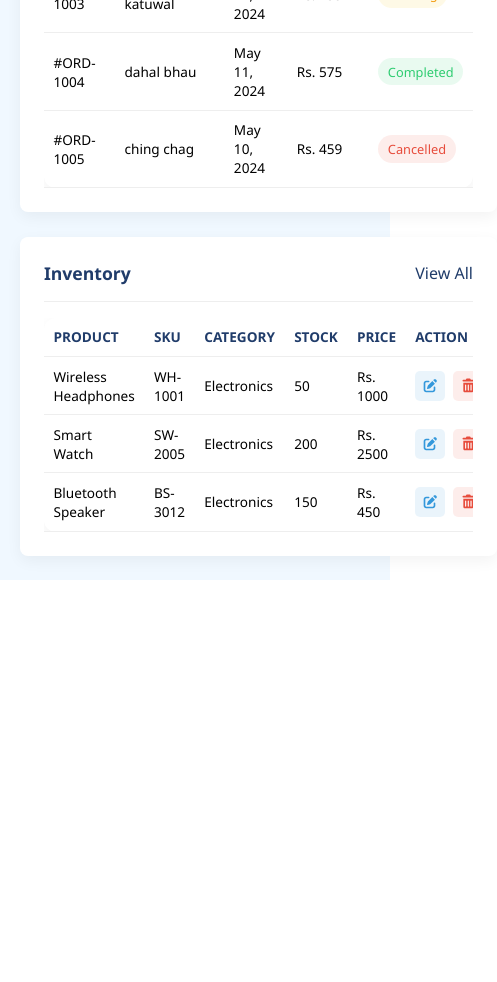
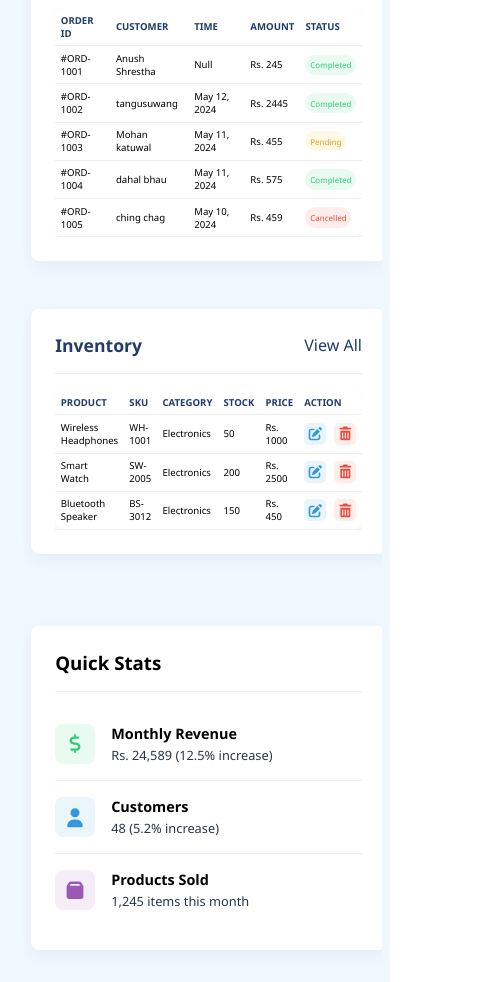
Before and after one commit to Anush980/Customer_Inventory_Management_System, a React (Create React App) app: page /dashboard in a window 390 px wide. Shown: the part 780-1762 px from the top of the page, 497 px wide, since content can reach past the window. Before the commit the page ends 1360 px from the top, so only its background shows below. Built offline with nearby package versions, Linux system fonts and the light colour scheme.

Commit message:
made table repsonive for smaller devices

```diff
--- a/src/components/dashboard/PageHeader/pageHeader.css
+++ b/src/components/dashboard/PageHeader/pageHeader.css
@@ -10,9 +10,11 @@
             font-size: 1.5rem;
             color: var(--secondary);
         }
- @media(max-width:1100px){
+ @media(max-width:1000px){
     .page-header{
+        margin-top: 2%;
                  width:70vw;
+                 padding-right: 13%;
             }
  }
         @media(max-width:768px){
@@ -22,7 +24,7 @@
         }
         @media(max-width:480px){
             .page-header{
-                 width:90vw;
+                 width:98vw;
             }}
 
         .btn {
--- /dev/null
+++ b/src/components/dashboard/QuickStats/QuickStats.jsx
@@ -0,0 +1,47 @@
+import React from 'react';
+import "./quickStats.css";
+import { FontAwesomeIcon } from "@fortawesome/react-fontawesome";
+
+const QuickStats = () => {
+  return (
+   <div className="quick-stats-wrapper">
+                        <div className="quick-stats-header">
+                            <h3>Quick Stats</h3>
+                        </div>
+
+                        <div className="quick-stats">
+                            <div className="stat">
+                                <div className="stat-icon sales">
+                                    <FontAwesomeIcon icon="dollar-sign"/>
+                                </div>
+                                <div className="stat-info">
+                                    <h4>Monthly Revenue</h4>
+                                    <p>Rs. 24,589 (12.5% increase)</p>
+                                </div>
+                            </div>
+
+                            <div className="stat">
+                                <div className="stat-icon customers">
+                                    <FontAwesomeIcon icon="user"/>
+                                </div>
+                                <div className="stat-info">
+                                    <h4>Customers</h4>
+                                    <p>48 (5.2% increase)</p>
+                                </div>
+                            </div>
+
+                            <div className="stat">
+                                <div className="stat-icon inventory">
+                                    <FontAwesomeIcon icon="box"/>
+                                </div>
+                                <div className="stat-info">
+                                    <h4>Products Sold</h4>
+                                    <p>1,245 items this month</p>
+                                </div>
+                            </div>
+                        </div>
+                    </div>
+  )
+}
+
+export default QuickStats
--- /dev/null
+++ b/src/components/dashboard/QuickStats/quickStats.css
@@ -0,0 +1,68 @@
+ .quick-stats-wrapper{
+            background-color: white;
+            border-radius: 8px;
+            padding: 1.5rem;
+            box-shadow: 0 5px 15px rgba(0,0,0,0.05);
+            margin-bottom: 1.5rem;
+        }
+
+        .quick-stats-header {
+            display: flex;
+            justify-content: space-between;
+            align-items: center;
+            margin-bottom: 1rem;
+            padding-bottom: 1rem;
+            border-bottom: 1px solid #eee;
+        }
+
+        .quick-stats-heade h3 {
+            font-size: 1.1rem;
+            color: var(--secondary);
+        }
+
+.quick-stats .stat {
+            display: flex;
+            align-items: center;
+            padding: 1rem 0;
+            border-bottom: 1px solid #eee;
+        }
+
+        .quick-stats .stat:last-child {
+            border-bottom: none;
+        }
+
+        .stat-icon {
+            width: 40px;
+            height: 40px;
+            border-radius: 8px;
+            display: flex;
+            align-items: center;
+            justify-content: center;
+            margin-right: 1rem;
+            font-size: 1.2rem;
+        }
+
+        .stat-icon.sales {
+            background-color: rgba(46, 204, 113, 0.1);
+            color: var(--success);
+        }
+
+        .stat-icon.customers {
+            background-color: rgba(52, 152, 219, 0.1);
+            color: var(--primary);
+        }
+
+        .stat-icon.inventory {
+            background-color: rgba(155, 89, 182, 0.1);
+            color: #9b59b6;
+        }
+
+        .stat-info h4 {
+            font-size: 0.9rem;
+            margin-bottom: 0.2rem;
+        }
+
+        .stat-info p {
+            font-size: 0.8rem;
+            color: var(--gray);
+        }
--- a/src/components/dashboard/StatsCard/statsCard.css
+++ b/src/components/dashboard/StatsCard/statsCard.css
@@ -61,3 +61,9 @@
         .change icon {
             margin-right: 5px;
         }
+        @media (max-width: 480px) {
+            .stat-card {
+           padding: 1rem;
+           width: 86vw;
+            }
+        }
--- a/src/components/table/table.css
+++ b/src/components/table/table.css
@@ -1,5 +1,4 @@
 .card {
-  margin-top: 25px;
   background-color: white;
   border-radius: 8px;
   padding: 1.5rem;
@@ -20,16 +19,17 @@
   font-size: 1.1rem;
   color: var(--secondary);
 }
-.card-header .viewbtn{
+
+.card-header .viewbtn {
   text-decoration: none;
-    color:var(--secondary);
+  color: var(--secondary);
   cursor: pointer;
   font-weight: 500;
-    transition: transform 0.15s ;
+  transition: transform 0.15s;
 }
-.card-header .viewbtn:hover{
+
+.card-header .viewbtn:hover {
   transform: scale(1.05);
-
 }
 
 /* Table container */
@@ -45,7 +45,7 @@ table {
   border-radius: 12px;
   width: 100%;
   border-collapse: collapse;
-  min-width: 600px;
+  min-width: 600px; /* for larger screens */
 }
 
 /* Table header */
@@ -66,6 +66,7 @@ td {
   border-bottom: 1px solid #eee;
   font-size: 0.9rem;
 }
+
 .status {
   display: inline-block;
   padding: 0.3rem 0.6rem;
@@ -135,17 +136,60 @@ td {
   color: white;
 }
 
-
-
-/* Mobile-friendly tweaks */
-@media (max-width: 600px) {
+@media (max-width: 1200px) {
      table {
     min-width: 100%;
   }
 
   th,
   td {
-    padding: 0.6rem;
-    font-size: 0.85rem;
+    padding: 0.5rem;
+    font-size: 0.8rem;
+  }
+
+  .action-btn {
+    width: 25px;
+    height: 25px;
   }
 }
+
+@media (max-width: 768px) {
+  table {
+    min-width: 100%;
+  }
+
+  th,
+  td {
+    padding: 0.5rem;
+    font-size: 0.8rem;
+  }
+
+  .action-btn {
+    width: 25px;
+    height: 25px;
+  }
+}
+
+@media (max-width: 480px) {
+  table {
+    min-width: 100%;
+  }
+
+  th,
+  td {
+    padding: 0.35rem;
+    font-size: 0.6rem;
+  }
+  .status {
+  padding: 0.3rem 0.3rem;
+
+  font-size: 0.5rem;
+
+  }
+
+
+  .action-btn {
+    width: 22px;
+    height: 22px;
+  }
+}
--- a/src/pages/dashboard/dashboard.css
+++ b/src/pages/dashboard/dashboard.css
@@ -1,41 +1,86 @@
-.dashboard-wrapper {
-    background-color:aliceblue;
+.dashboard {
+  background-color: aliceblue;
   display: flex;
   width: 100vw;
   min-height: 100vh;
   height: max-content;
 }
-.main-area {
+
+.main {
   left: min(max(70px, calc(100vw * 0.25)), 240px);
   position: sticky;
-padding-top:6%
-}
-.main-content {
-  margin-left: 4%;
-  padding-top: 1.5rem;
+  padding-top: 6%;
 }
 
-.stats-cards {
+.content {
+  margin-left: 6%;
+  margin-right: 2%;
+  padding-top: 1.5rem;
+
+}
+
+.stats {
+
   display: grid;
   grid-template-columns: repeat(auto-fit, minmax(200px, 1fr));
   gap: 1rem;
   margin-top: 2rem;
 }
 
-@media(max-width:1000px){
-    .main-area {
-padding-top:8%
+.data {
+  display: grid;
+  grid-template-columns: 2fr 1fr;
+  gap: 1.5rem;
+  margin-top: 2rem;
+  align-items: flex-start;
 }
+
+.data-left {
+  display: flex;
+  flex-direction: column;
+  gap: 1.5rem;
 }
-@media (max-width: 768px) {
-  .main-area {
-    left: 80px;
-    padding-top:10%;
+
+.data-right {
+  border-radius: 12px;
+  height: fit-content;
+}
+/* ---------- Responsive ---------- */
+@media (max-width: 1200px) {
+  .data {
+    grid-template-columns: 1.5fr 1fr;
+  }
+
+  .content{
+    padding: 2%;
   }
 }
-@media (max-width: 480px) {
-  .main-area {
-    left: 0;
-    padding-top:15%;
+@media (max-width: 1000px) {
+  .main {
+    padding-top: 8%;
+
+  }
+  .data {
+    grid-template-columns: 1fr;
+  }
+    .data-right {
+    margin-top: 1.5rem;
   }
 }
+
+@media (max-width: 768px) {
+  .main {
+    left: 80px;
+    padding-top: 10%;
+  }
+}
+
+@media (max-width: 480px) {
+  .main {
+    left: 0;
+    padding-top: 18%;
+  }
+  .content{
+    overflow: hidden;
+  }
+}
--- a/src/pages/dashboard/index.jsx
+++ b/src/pages/dashboard/index.jsx
@@ -2,33 +2,41 @@ import { React, useState } from "react";
 import Navbar from "../../components/dashboard/Navbar/Navbar";
 import SideBar from "../../components/dashboard/Sidebar/SideBar";
 import "./dashboard.css";
-import { FontAwesomeIcon } from "@fortawesome/react-fontawesome";
 import StatsCard from "../../components/dashboard/StatsCard/StatsCard";
 import Pageheader from "../../components/dashboard/PageHeader/Pageheader";
 import Table from "../../components/table/table";
+import QuickStats from "../../components/dashboard/QuickStats/QuickStats";
 
 const Dashboard = () => {
   const [isOpen, setIsOpen] = useState(false);
 
-  const toggleSidebar = () => {
-    setIsOpen(!isOpen);
-  };
+  const toggleSidebar = () => setIsOpen(!isOpen);
   const closeSidebar = () => setIsOpen(false);
+
   return (
-    <div className="dashboard-wrapper">
+    <div className="dashboard">
       <SideBar isOpen={isOpen} closeSidebar={closeSidebar} />
-      <div className="main-area">
+      <div className="main">
         <Navbar toggleSidebar={toggleSidebar} />
-        <div className="main-content">
+        <div className="content">
           <Pageheader title="Dashboard" btnTitle="New Order" />
-          <div className="stats-cards">
+
+          <div className="stats">
             <StatsCard value="&#8377; 25000" change={-12.5} type="revenue" />
             <StatsCard value="&#8377; 5000" change={12.5} type="sales" />
             <StatsCard value="200" change={12.5} type="customer" />
             <StatsCard value="25" change={-12.5} type="inventory" />
           </div>
-          <Table />
-          <Table variant="inventory" editable="true" />
+
+          <div className="data">
+            <div className="data-left">
+              <Table />
+              <Table variant="inventory" editable />
+            </div>
+            <div className="data-right">
+              <QuickStats />
+            </div>
+          </div>
         </div>
       </div>
     </div>
```
Also changed, not shown: src/components/ui/icon.js (+8 -1 lines). Lines whose indentation alone changed are shown as unchanged.
